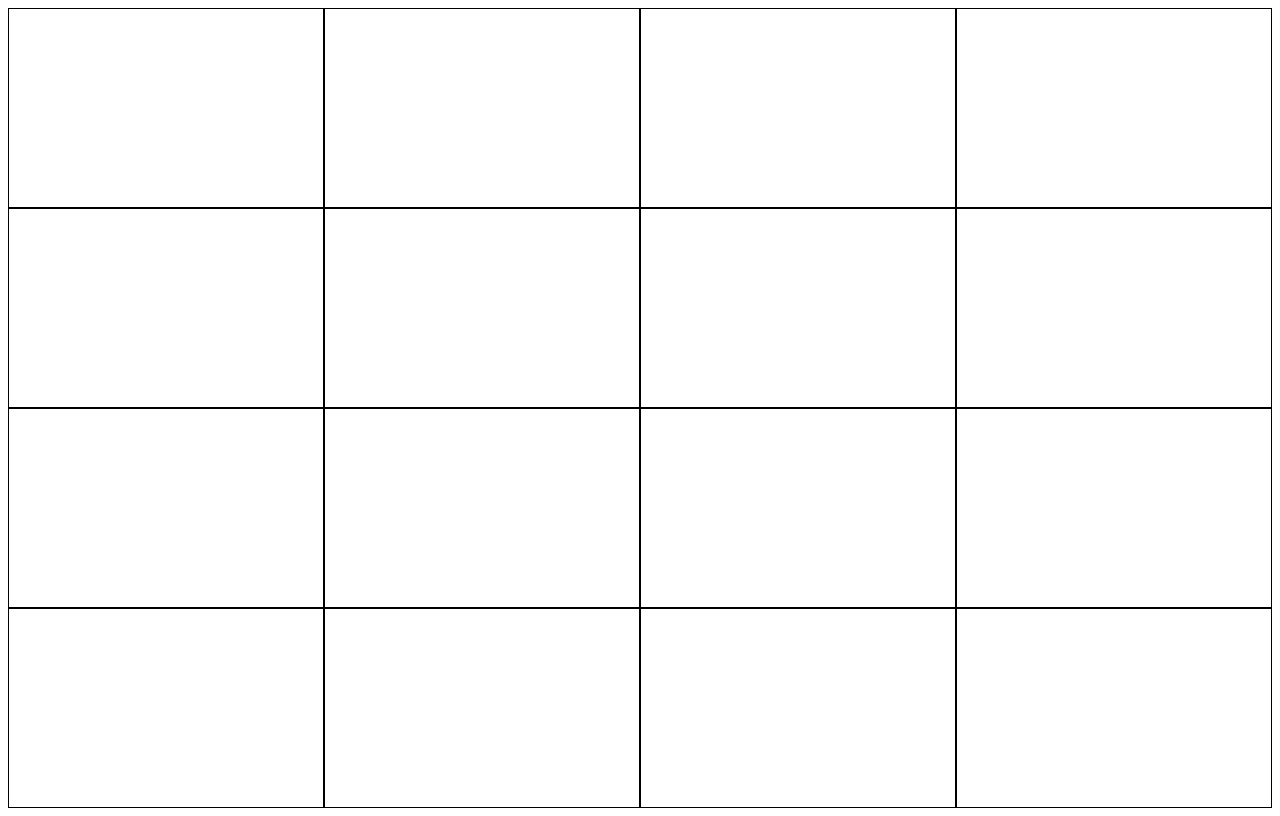
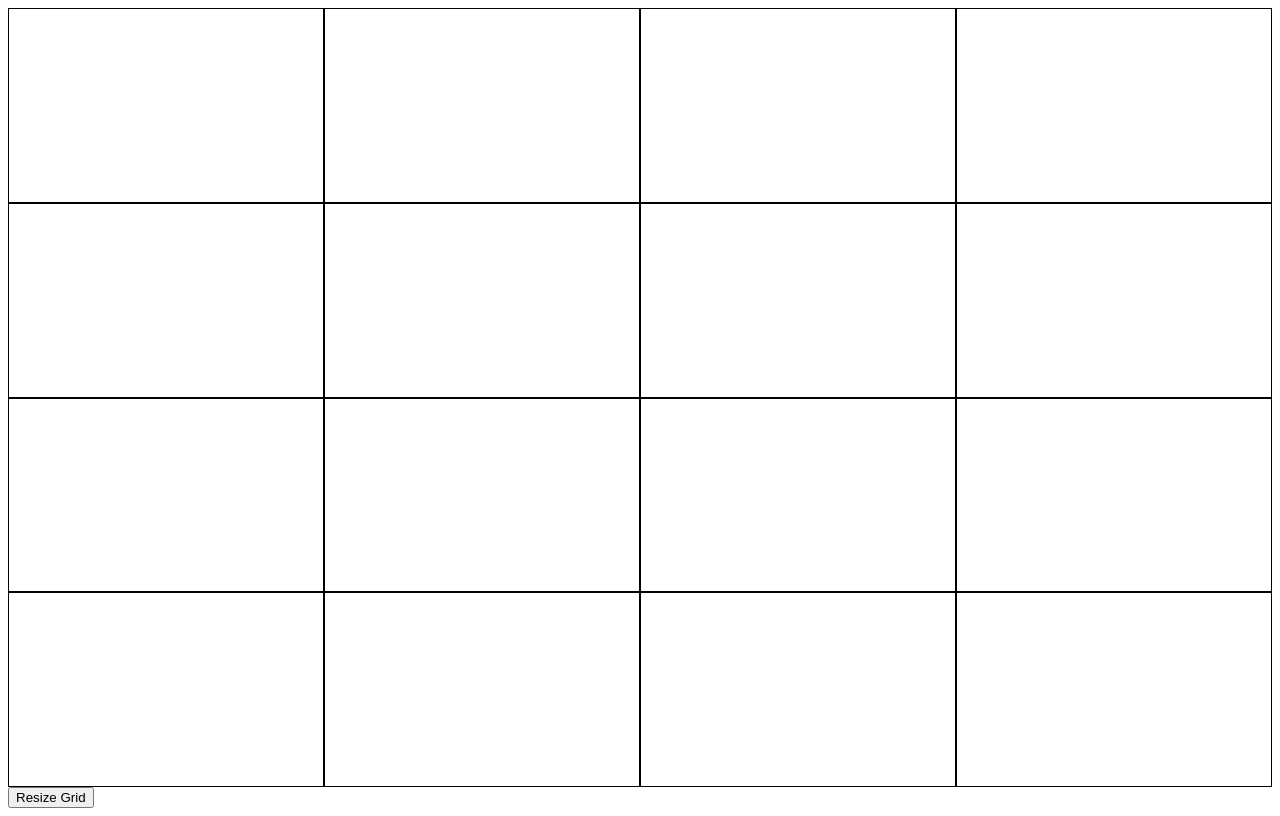
Before and after one commit to Hayden-Fade61/odin-sketch, a plain HTML site: page index.html in a window 1280 px wide. Drawn offline with Linux system fonts and the light colour scheme.

Commit message:
Added resize button

```diff
--- a/index.html
+++ b/index.html
@@ -10,5 +10,8 @@
 <body>
   <div class="canvas">
   </div>
+  <div class="button-container">
+    <button id="resize">Resize Grid</button>
+  </div>
 </body>
 </html>
```
